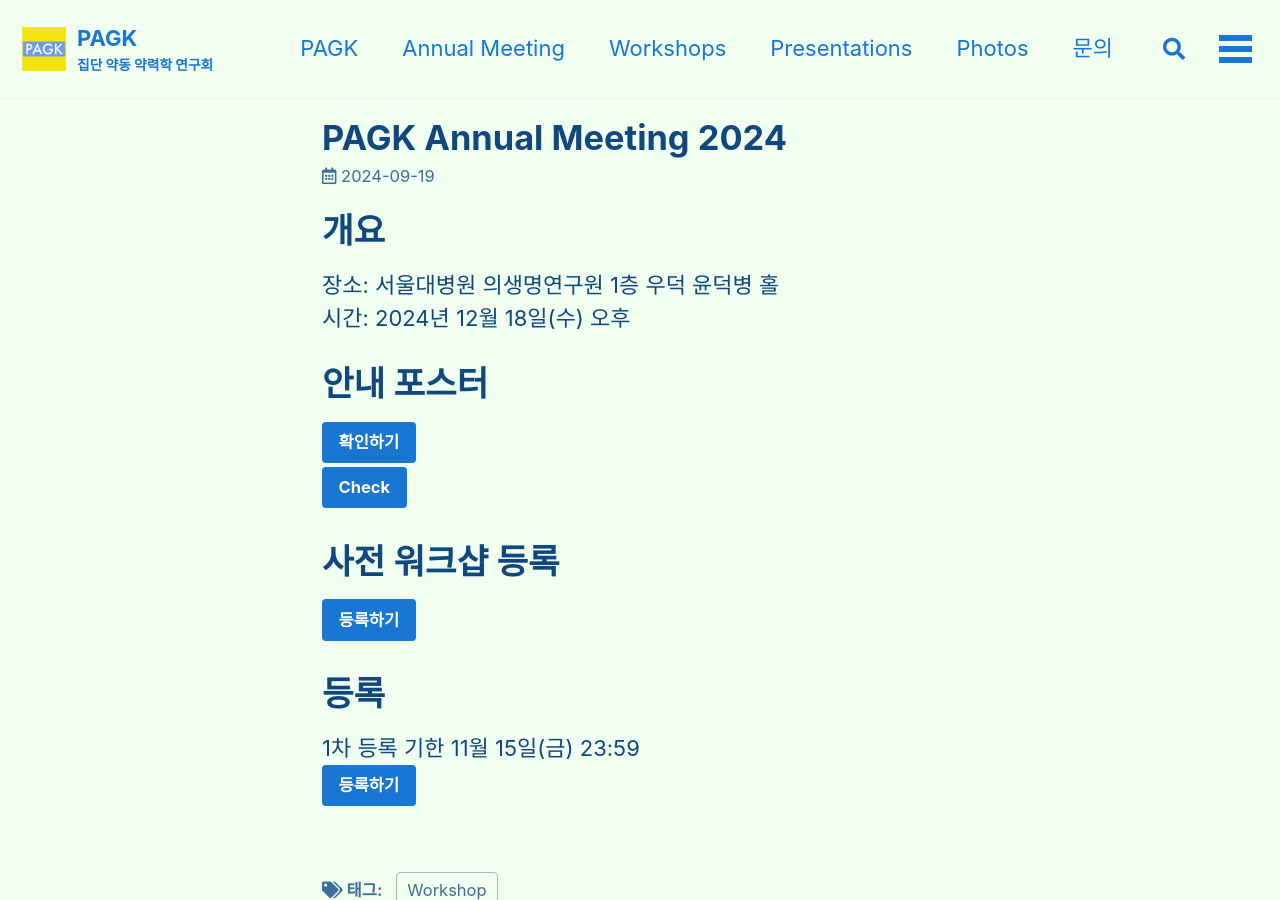
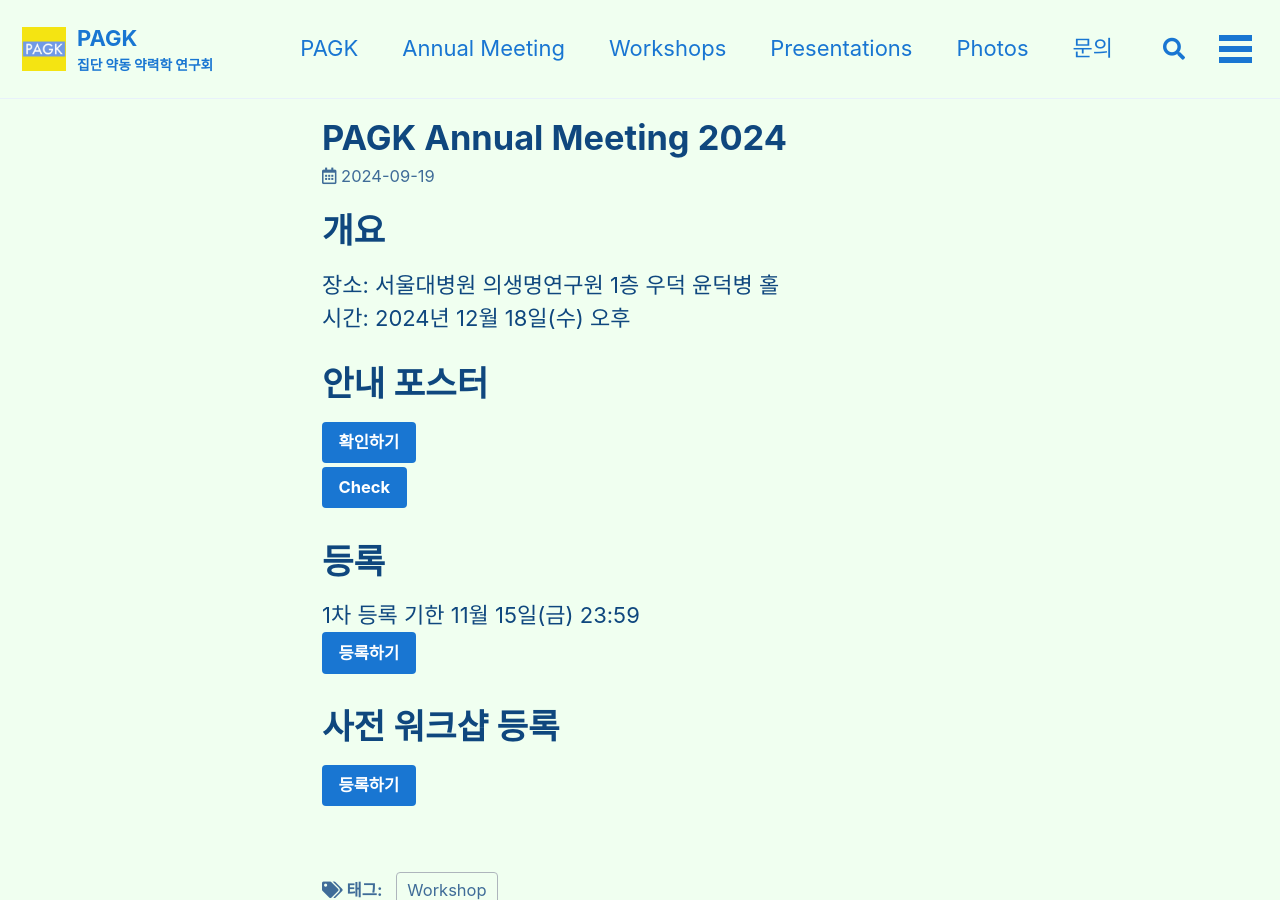
Before and after one commit to pagkkr/pagkkr.github.io, a Jekyll site: the page built from _posts/2024-09-19-annual-meeting.md, in a window 1280 px wide and 900 px high. Built offline with Jekyll 4.4.1, drawn with Linux system fonts in a browser that asks for light colours; cached includes are drawn as plain includes.

```diff
--- a/_posts/2024-09-19-annual-meeting.md
+++ b/_posts/2024-09-19-annual-meeting.md
@@ -17,9 +17,9 @@ header:
 [확인하기](/assets/annual-meeting/2024-PAGK-KOR.pdf){: .btn .btn--primary}\
 [Check](/assets/annual-meeting/2024-PAGK-ENG.pdf){: .btn .btn--primary}
 
-# 사전 워크샵 등록
-[등록하기](https://docs.google.com/forms/d/e/1FAIpQLSeGhLhDevtx2GaUycCfY1496sDd3OS17PP0ANmWQvQWTW1Uiw/viewform){: .btn .btn--primary}
-
 # 등록
 1차 등록 기한 11월 15일(금) 23:59 \
 [등록하기](https://forms.gle/PwuUYZC4SQ4j4GKo7){: .btn .btn--primary}
+
+# 사전 워크샵 등록
+[등록하기](https://docs.google.com/forms/d/e/1FAIpQLSeGhLhDevtx2GaUycCfY1496sDd3OS17PP0ANmWQvQWTW1Uiw/viewform){: .btn .btn--primary}
```
